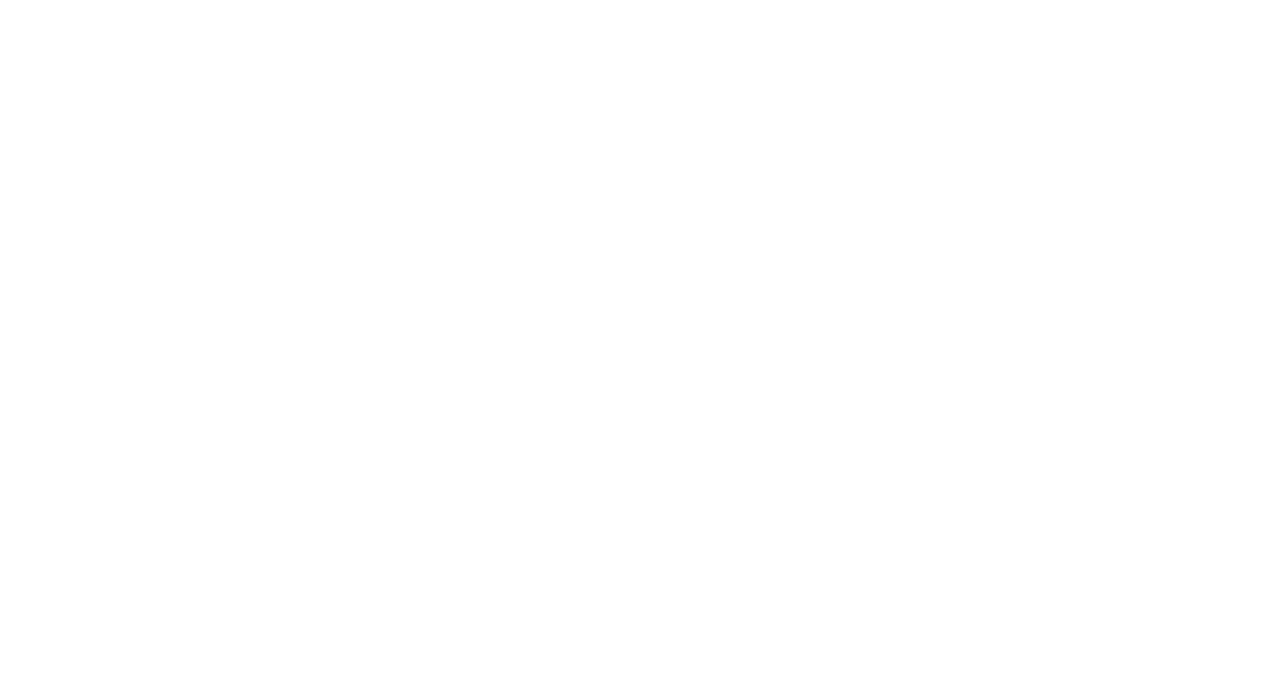
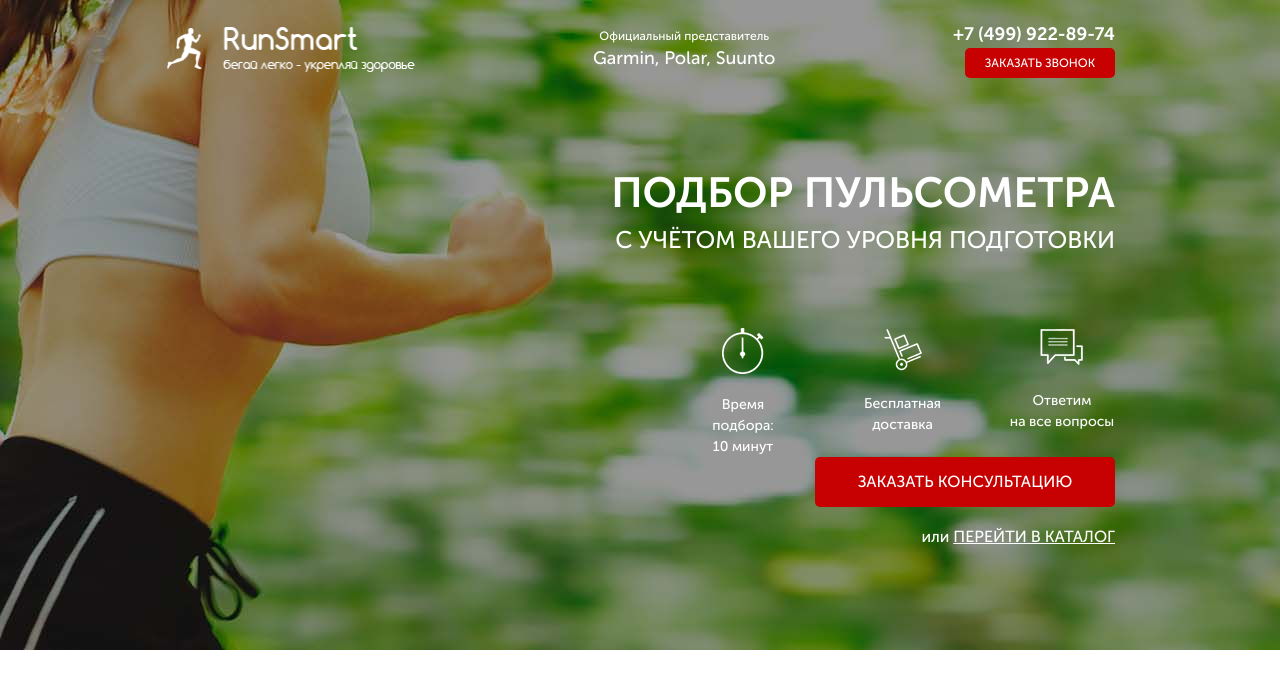
Before and after one commit to alex2377/Pulse_1, a PHP site: page / in a window 1280 px wide. Before the commit the part shown is empty. Shown: the top 689 px of the page. Run offline with PHP 8.4, Linux system fonts and the light colour scheme.

Commit message:
finish promo

```diff
--- /dev/null
+++ b/src/css/blocks/header.min.css
@@ -0,0 +1 @@
+.header{display:flex;justify-content:space-between;align-items:center}.header__logo{width:250px}.header__logo img{width:100%}.header__official{font-size:12px;font-weight:500;text-align:center;color:#fff}
--- a/src/index.html
+++ b/src/index.html
@@ -10,6 +10,60 @@
     <link rel="stylesheet" href="css/style.min.css">
 </head>
 <body>
-
+    <div class="promo">
+        <div class="container">
+            <header class="header">
+                <a href="#" class="header__logo">
+                    <img src="icons/Runningman.png" alt="logo">
+                </a>
+                <div class="header__official">
+                    Официальный представитель
+                    <span>Garmin, Polar, Suunto</span>
+                </div>
+                <div class="header__contacts">
+                    <a href="tel:+74999228974" class="header__phone">
+                        +7 (499) 922-89-74
+                    </a>
+                    <button class="button">
+                        заказать звонок
+                    </button>
+                </div>
+            </header>
+            <div class="promo__wrapper">
+                <h1 class="promo__header">
+                    Подбор пульсометра
+                </h1>
+                <h2 class="promo__subheader">
+                    с учётом Вашего уровня подготовки
+                </h2>
+                <div class="promo__icons">
+                    <div class="promo__icon">
+                        <img src="icons/Watch.png" alt="watch">
+                        Время подбора:<br>
+                        10 минут
+                    </div>
+                    <div class="promo__icon">
+                        <img src="icons/Handcart.png" alt="handcart">
+                        Бесплатная
+                        доставка
+                    </div>
+                    <div class="promo__icon">
+                        <img src="icons/Message.png" alt="message">
+                        Ответим<br>
+                        на все вопросы
+                    </div>
+                </div>
+                <button class="button button_main">
+                    заказать кОНСУЛЬТАЦИЮ
+                </button>
+                <div class="promo__link">
+                    или
+                     <a href="#">
+                        ПЕРЕЙТИ В КАТАЛОГ
+                     </a>
+                </div>
+            </div>
+        </div>
+    </div>
 </body>
 </html>
--- /dev/null
+++ b/src/sass/blocks/_buttons.scss
@@ -0,0 +1,18 @@
+.button{
+    width: 150px;
+    height: 30px;
+    border-radius: 5px;
+    background-color: $main-color;
+    border: none;
+    font-size: 12px;
+    font-weight: 500;
+    text-align: center;
+    color: #fff;
+    text-transform: uppercase;
+
+    &_main{
+        width: 300px;
+        height: 50px;
+        font-size: 16px;
+    }
+}
--- /dev/null
+++ b/src/sass/blocks/_header.scss
@@ -0,0 +1,42 @@
+.header {
+	display: flex;
+	justify-content: space-between;
+	align-items: center;
+
+	&__logo	{
+		width: 250px;
+		img{
+			width: 100%;
+		}
+	}
+
+	&__official {
+		font-size: 12px;
+		font-weight: 500;
+		text-align: center;
+		color: #fff;
+		text-align: center;
+		span{
+			display: block;
+			font-size: 18px;
+		}
+	}
+
+	&__phone{
+		font-size: 18px;
+		font-weight: 700;
+		text-align: right;
+		color: #fff;
+		text-decoration: none;
+		&:hover{
+			color: #fff;
+			text-decoration: none;
+		}
+	}
+
+	&__contacts{
+		display: flex;
+		flex-direction: column;
+		align-items: flex-end;
+	}
+}
--- /dev/null
+++ b/src/sass/blocks/_promo.scss
@@ -0,0 +1,61 @@
+.promo{
+    min-height: 650px;
+    padding: 21px 0 93px 0;
+    background: url('../../img/bg1.jpg') center center/cover no-repeat;
+
+    &__wrapper{
+        display: flex;
+        flex-direction: column;
+        align-items: flex-end;
+        margin-top: 90px;
+    }
+
+    &__header{
+        font-size: 42px;
+        font-weight: 700;
+        text-align: right;
+        color: #fff;
+        text-transform: uppercase;
+    }
+
+    &__subheader{
+        font-size: 24px;
+        font-weight: 500;
+        text-align: right;
+        color: #fff;
+        text-transform: uppercase;
+    }
+
+    &__icons{
+        margin-top: 65px;
+        width: 425px;
+        display: flex;
+        justify-content: space-between;
+    }
+
+    &__icon{
+        width: 106px;
+        text-align: center;
+        font-size: 14px;
+        font-weight: 500;
+        color: #fff;
+        img{
+            display: block;
+            margin: 0 auto;
+            margin-bottom: 20px;
+
+        }
+    }
+
+    &__link{
+        margin-top: 18px;
+        color:#fff;
+        font-size: 16px;
+        font-weight: 500;
+        a{
+            color:#fff;
+            text-decoration: underline;
+            text-transform: uppercase;
+        }
+    }
+}
--- a/src/sass/style.scss
+++ b/src/sass/style.scss
@@ -1,4 +1,12 @@
-@import url('base/_variables.scss');
-*{
-    font-family: 'MuseoSansCyrl',sans-serif;
+@import 'base/variables';
+*   {
+	font-family: MuseoSansCyrl, sans-serif;
+	box-sizing: border-box;
 }
+.container  {
+	max-width: 950px;
+	margin: 0 auto;
+}
+@import "blocks/_promo";
+@import "blocks/header";
+@import "blocks/buttons";
```
Also changed, not shown: gulpfile.js (+4 -6 lines), package.json (+11 -4 lines), src/css/style.min.css (+1 -1 lines), package-lock.json, 2 other files.
